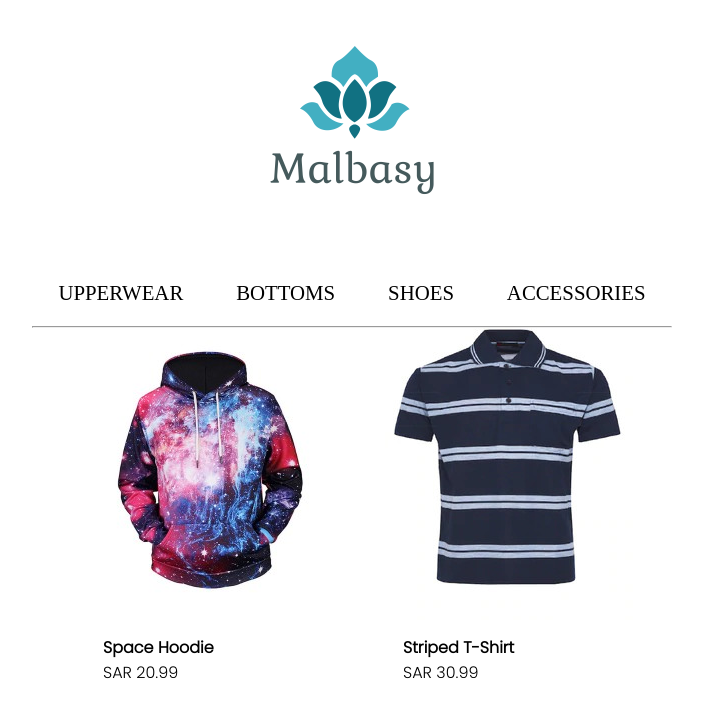
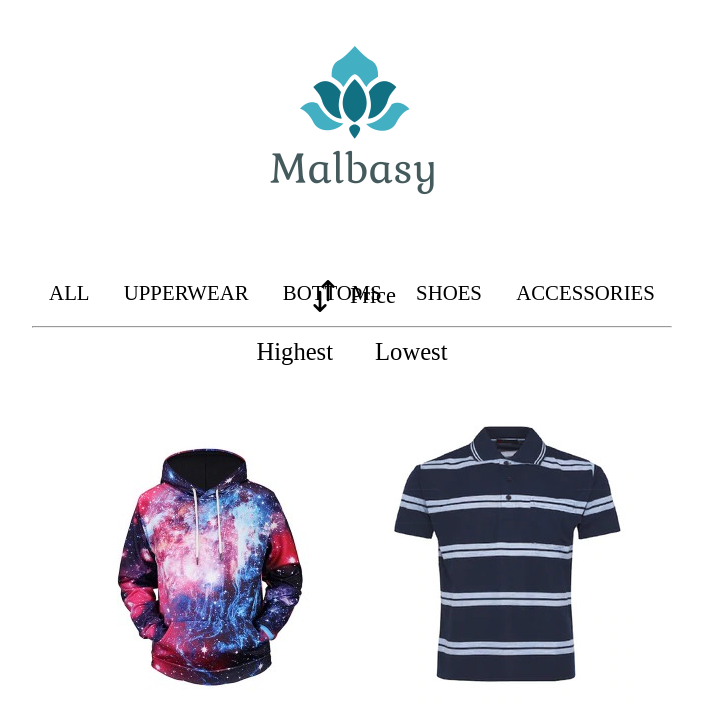
Before and after one commit to Santaliii/Malbasy, a PHP site: page /Homepage.php in a window 1280 px wide. Shown: the part 40-756 px from the top of the page, without its empty margins (288-991 px from the left). Run offline with PHP 8.4, Linux system fonts and the light colour scheme; data comes from the database, SQL or seed files in the repository; some web fonts are replaced.

Commit message:
added price sorting for homepage and footer fors some pages

```diff
--- a/Homepage.php
+++ b/Homepage.php
@@ -7,9 +7,29 @@ require('./helpers/dbhelper.php');
 
 
 if(isset($_GET['category']) &&
- ($_GET['category'] == 'UPPERWEAR' || $_GET['category'] == 'BOTTOMS' || $_GET['category'] == 'SHOES' || $_GET['category'] == 'ACCESSORIES'))
-  $query = "SELECT * FROM ".$_GET['category'];
-else{
+ ($_GET['category'] == 'UPPERWEAR' || $_GET['category'] == 'BOTTOMS' || $_GET['category'] == 'SHOES' || $_GET['category'] == 'ACCESSORIES')){
+  if(isset($_POST['sort']) && ($_POST['sort'] == 'Highest' || $_POST['sort'] == 'Lowest')){
+    $sort = 'ASC';
+  if($_POST['sort'] == 'Highest')
+    $sort = 'DESC';
+    $query = "SELECT * FROM ".$_GET['category']." ORDER BY price $sort";
+  }
+  else{
+    $query = "SELECT * FROM ".$_GET['category'];
+  }
+
+ }
+else if(isset($_POST['sort']) && ($_POST['sort'] == 'Highest' || $_POST['sort'] == 'Lowest')){
+  $sort = 'ASC';
+  if($_POST['sort'] == 'Highest')
+    $sort = 'DESC';
+  $query = "SELECT * FROM upperwear
+    UNION SELECT * FROM bottoms
+    UNION SELECT * FROM shoes
+    UNION SELECT * FROM accessories
+    ORDER BY price $sort";
+}
+else {
   $query = "SELECT * FROM upperwear
     UNION SELECT * FROM bottoms
     UNION SELECT * FROM shoes
@@ -40,8 +60,9 @@ disconnectFromDatabase($database);
 
   <div class="products-top">
     <img class="homepage-logo" src="images/Malbasy/Logo.png" alt="Malbasy Logo">
-    <form action="Homepage.php">
+    <form id="filter-form" action="Homepage.php">
       <div class="category-buttons">
+        <input class="category" type="submit" value="ALL">
         <input class="category" type="submit" name="category" value="UPPERWEAR">
         <input class="category" type="submit" name="category" value="BOTTOMS">
         <input class="category" type="submit" name="category" value="SHOES">
@@ -53,6 +74,19 @@ disconnectFromDatabase($database);
   </div>
 
   <div class="products-center">
+
+    <div class="price-sort">
+      <div class="price-heading">
+        <img src="./images/Malbasy/Sort.png" alt="Sort Icon">
+        <p>Price</p>
+      </div>
+
+      <form class="sort-buttons" method="post" action="">
+        <input class="category sort" type="submit" name="sort" value="Highest">
+        <input class="category sort" type="submit" name="sort" value="Lowest">
+      </form>
+
+    </div>
 
     <div class="products-container">
       <?php
--- a/styles/homepage.css
+++ b/styles/homepage.css
@@ -65,6 +65,30 @@ hr {
     max-width: 50%;
 }
 
+.price-heading {
+    display: flex;
+    align-items: center;
+    gap: 10px;
+}
+
+.price-sort {
+    font-size: 1.4em;
+    display: flex;
+    flex-direction: column;
+    align-items: center;
+    gap: 10px;
+}
+
+.sort-buttons {
+    display: flex;
+    gap: 20px;
+    margin-top: 5px;
+}
+
+.sort {
+    font-size: 1.1em;
+}
+
 .products-container {
     display: inline-grid;
     grid-template-columns: repeat(auto-fill, 250px);
```
Also changed, not shown: Contact.php (+13 -4 lines), Credits.php (+24 -11 lines), images/Malbasy/Sort.png (added).
